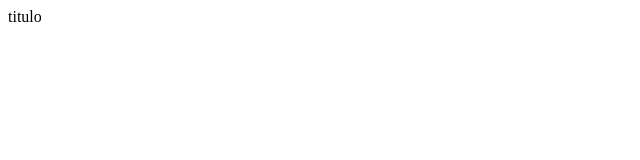
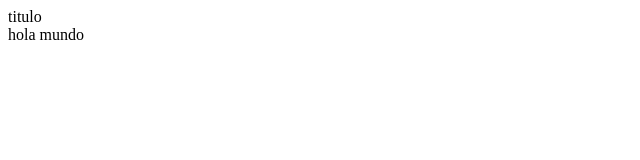
Before and after one commit to Srb4by/rebase, a plain HTML site: page index.html in a window 1280 px wide. Shown: the full height of the page, 0-640 px from the left. Drawn offline with Linux system fonts and the light colour scheme.

Commit message:
add hola mundo

```diff
--- a/index.html
+++ b/index.html
@@ -7,6 +7,7 @@
 </head>
 <body>
     <header>titulo</header>
+    <div>hola mundo</div>
 
 </body>
 </html>
```
